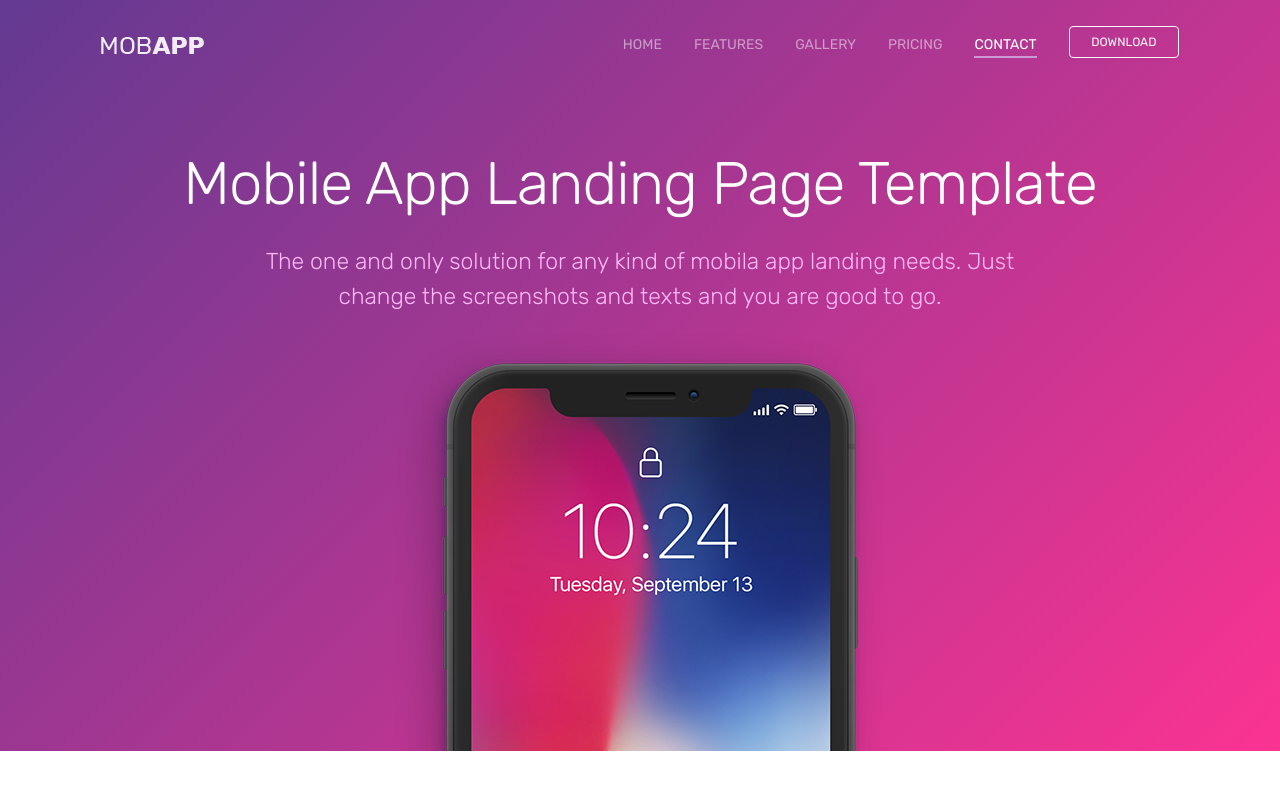
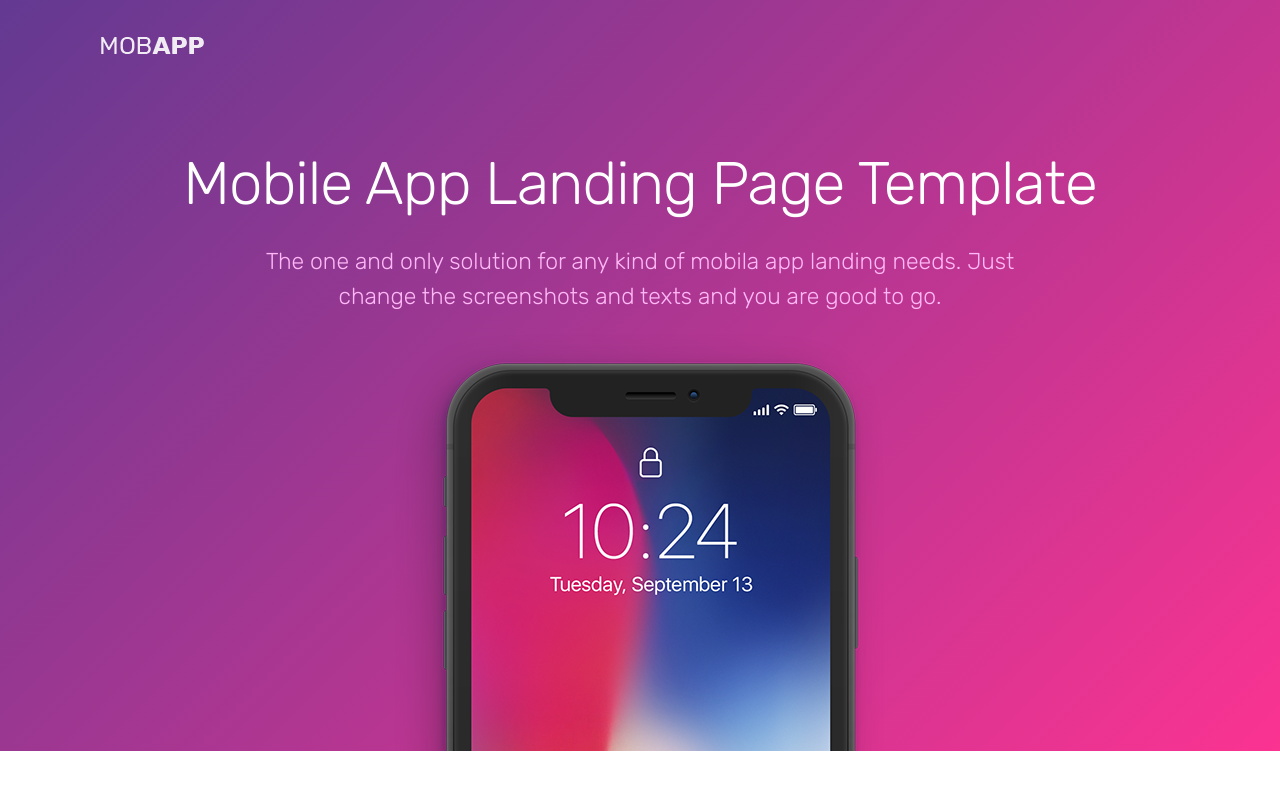
Before and after one commit to bolasusupau/bolasusupau.github.io, a plain HTML site: page index.html in a window 1280 px wide. Shown: the top 796 px of the page. Drawn offline with Linux system fonts and the light colour scheme.

Commit message:
Update index.html

```diff
--- a/index.html
+++ b/index.html
@@ -10,12 +10,10 @@ URI     : https://colorlib.com
  -->
 
 <head>
-    <title>MobApp - App Landing Page Template</title>
+    <title>FinanceKopi</title>
     <!-- Required meta tags -->
     <meta charset="utf-8">
     <meta name="viewport" content="width=device-width, initial-scale=1, shrink-to-fit=no">
-    <meta name="description" content="Mobland - Mobile App Landing Page Template">
-    <meta name="keywords" content="HTML5, bootstrap, mobile, app, landing, ios, android, responsive">
 
     <!-- Font -->
     <link rel="dns-prefetch" href="//fonts.googleapis.com">
@@ -41,16 +39,6 @@ URI     : https://colorlib.com
                 <div class="col-md-12">
                     <nav class="navbar navbar-dark navbar-expand-lg">
                         <a class="navbar-brand" href="index.html"><img src="images/logo.png" class="img-fluid" alt="logo"></a> <button class="navbar-toggler" type="button" data-toggle="collapse" data-target="#navbar" aria-controls="navbar" aria-expanded="false" aria-label="Toggle navigation"> <span class="navbar-toggler-icon"></span> </button>
-                        <div class="collapse navbar-collapse" id="navbar">
-                            <ul class="navbar-nav ml-auto">
-                                <li class="nav-item"> <a class="nav-link active" href="#home">HOME <span class="sr-only">(current)</span></a> </li>
-                                <li class="nav-item"> <a class="nav-link" href="#features">FEATURES</a> </li>
-                                <li class="nav-item"> <a class="nav-link" href="#gallery">GALLERY</a> </li>
-                                <li class="nav-item"> <a class="nav-link" href="#pricing">PRICING</a> </li>
-                                <li class="nav-item"> <a class="nav-link" href="#contact">CONTACT</a> </li>
-                                <li class="nav-item"><a href="#" class="btn btn-outline-light my-3 my-sm-0 ml-lg-3">Download</a></li>
-                            </ul>
-                        </div>
                     </nav>
                 </div>
             </div>
```
